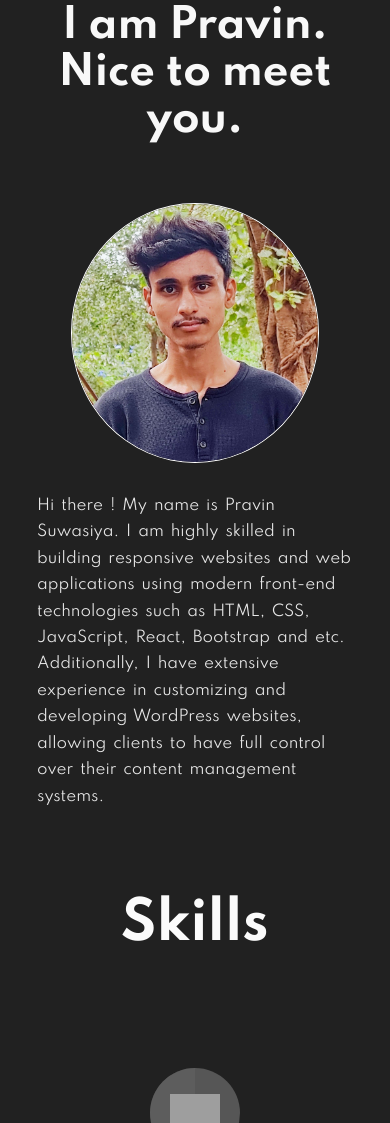
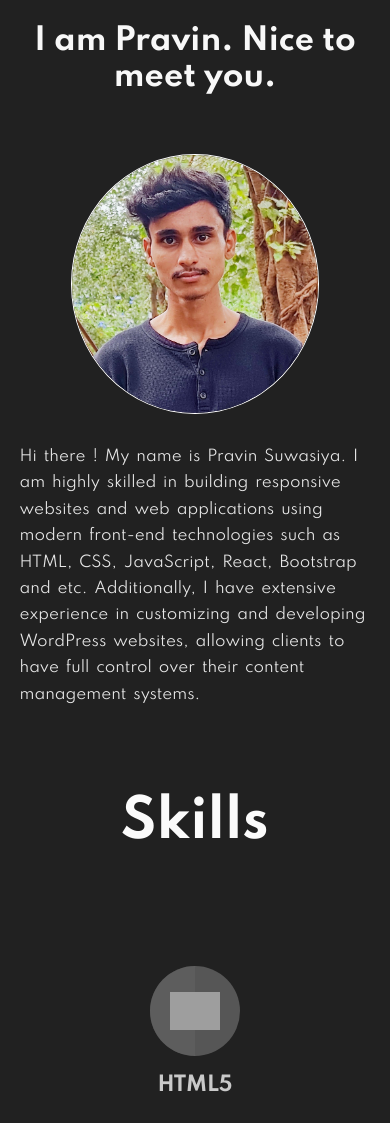
Before and after one commit to Suwasiya-Pravin/portfolio_website, a plain HTML site: page index.html in a window 390 px wide. Shown: the part 877-2000 px from the top of the page. Drawn offline with nearby package versions, Linux system fonts and the light colour scheme; grey boxes are pictures that could not be loaded.

Commit message:
This code Updated with new Resume

```diff
--- a/index.html
+++ b/index.html
@@ -55,13 +55,10 @@
               collaborating with my team to deliver high-quality and
               user-friendly applications.
             </p>
-            <a href="Pravin suwasiya.pdf"
+            <a href="Pravin_suwasiya.pdf" download
               ><button class="m-btn">Resume</button></a
             >
           </div>
-          <!-- <div class="h-img">
-                    <img src="img\pngwing.com (1).png" alt="">
-            </div> -->
         </div>
       </section>
       <!-- about section  -->
@@ -129,7 +126,7 @@
             <div class="skills-title">
               <div class="skills-img">
                 <img
-                  src="https://icon-library.net/images/javascript-icon-png/javascript-icon-png-23.jpg"
+                  src="img/javascript.png"
                   alt=""
                   class="skills-icons" />
               </div>
--- a/style.css
+++ b/style.css
@@ -1018,7 +1018,24 @@ textarea:focus {
     #zero div .items .head-content {
         text-align: start;
         margin-left: 38%;
-
+        font-size: 25px;
+    }
+    #zero div .items .z-content h3 {
+        width: 100%;
+    }
+    .a h2 {
+        font-size: 30px;
+        margin-top: 20px;
+    }
+    .skills-title h3 {
+        color: #ffffffc2;
+        font-size: 20px;
+        margin-top: 0.5rem;
+    }
+    .a .about-container .about-content {
+        width: 100%;
+        line-height: 0.7cm;
+        text-align: left;
     }
 
 
```
Also changed, not shown: img/javascript.png (added), 1 other file.
